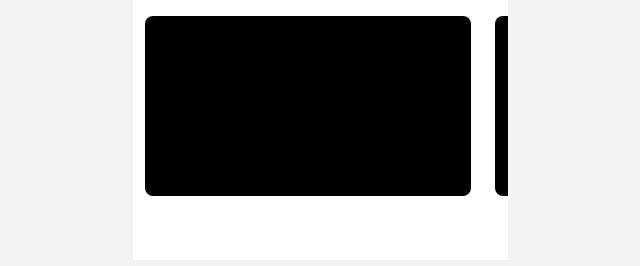
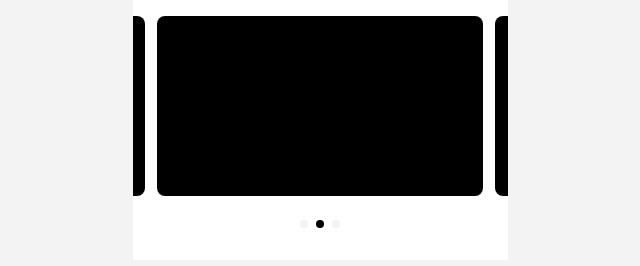
Before and after one commit to nkomiljon/slider, a website: page index.html in a window 1280 px wide. Shown: the whole page, without its empty margins (320-960 px from the left). Drawn offline with Linux system fonts and the light colour scheme.

Commit message:
added indicatora

```diff
--- a/css/style.css
+++ b/css/style.css
@@ -25,14 +25,42 @@ body {
     overflow: hidden;
 }
 
-.slider-list {
+.slider-wrapper__list {
     display: flex;
+    transform: translateX(-320px);
+}
+
+.slider-indicators {
+    max-width: 100%;
+    display: flex;
+    padding: 16px;
+    margin-top: 8px;
+}
+
+.slider-indicators__list {
+    max-width: 40px;
+    min-width: 40px;
+    display: flex;
+    justify-content: space-between;
+    margin: 0 auto;
 }
 
 .slide {
     width: 326px;
     height: 180px;
-    margin: 0 12px;
+    margin: 0 6px;
     border-radius: 8px;
     background-color: var(--bg-black);
 }
+
+.indicator {
+    width: 8px;
+    height: 8px;
+    border-radius: 50%;
+    cursor: pointer;
+    background-color: var(--bg-gray);
+}
+
+.indicator--active {
+    background-color: var(--bg-black);
+}
--- a/index.html
+++ b/index.html
@@ -9,10 +9,17 @@
 <body>
     <div class="slider">
         <div class="slider-wrapper">
-                <div class="slider-list">
+                <div class="slider-wrapper__list">
                 <div class="slide"></div>
                 <div class="slide"></div>
                 <div class="slide"></div>
+            </div>
+        </div>
+        <div class="slider-indicators">
+            <div class="slider-indicators__list">
+                <div class="indicator" role="button"></div>
+                <div class="indicator indicator--active" role="button"></div>
+                <div class="indicator" role="button"></div>
             </div>
         </div>
     </div>
```
